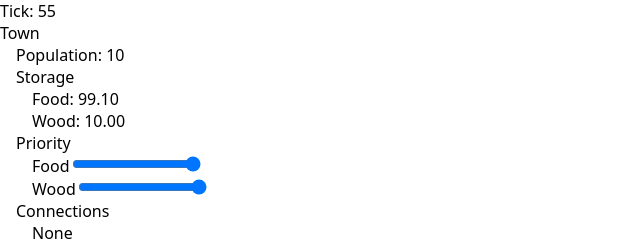
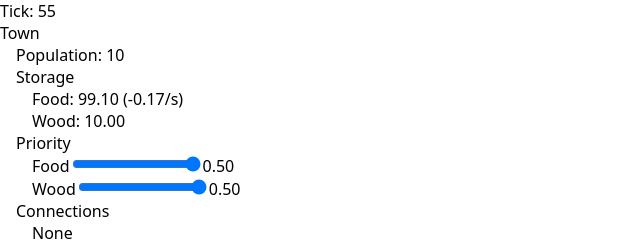
Before and after one commit to tylerschloesser/sim-v6, a React app in the folder packages/app/: page / in a window 1280 px wide. Shown: the top 244 px of the page, without its empty margins (0-640 px from the left). Built offline with nearby package versions, Linux system fonts and the light colour scheme; the HTML template or start-up script is replaced by a standard one.

Commit message:
render final priority

```diff
--- a/packages/app/src/home.tsx
+++ b/packages/app/src/home.tsx
@@ -14,6 +14,10 @@ import {
   TownEntity,
   World,
 } from './types.js'
+import {
+  getFoodPriority,
+  getWoodPriority,
+} from './world.js'
 
 export function Home() {
   const { world, setWorld } = useContext(AppContext)
@@ -53,7 +57,7 @@ export function Home() {
                       <div>Storage</div>
                       <div className={styles.indent}>
                         <div>
-                          {`Food: ${entity.storage.food.count.toFixed(2)}`}
+                          {`Food: ${entity.storage.food.count.toFixed(2)} (${(entity.storage.food.delta * 10).toFixed(2)}/s)`}
                         </div>
                         <div>
                           {`Wood: ${entity.storage.wood.count.toFixed(2)}`}
@@ -80,6 +84,9 @@ export function Home() {
                                 )
                               }}
                             ></input>
+                            {getFoodPriority(
+                              entity,
+                            ).toFixed(2)}
                           </label>
                         </div>
                         <div>
@@ -101,6 +108,9 @@ export function Home() {
                                 )
                               }}
                             ></input>
+                            {getWoodPriority(
+                              entity,
+                            ).toFixed(2)}
                           </label>
                         </div>
                       </div>
--- a/packages/app/src/tick-world.ts
+++ b/packages/app/src/tick-world.ts
@@ -1,10 +1,5 @@
 import invariant from 'tiny-invariant'
-import {
-  EntityType,
-  StorageValue,
-  TownEntity,
-  World,
-} from './types.js'
+import { EntityType, TownEntity, World } from './types.js'
 import { getFoodPriority } from './world.js'
 
 export function tickWorld(world: World): void {
@@ -54,17 +49,10 @@ const INDIVIDUAL_FOOD_PRODUCTION_PER_TICK = convert(
   Unit.Tick,
 )
 
-function incrementStorageValue(
-  value: StorageValue,
-  by: number,
-): void {
-  value.delta = by
+function tickTown(entity: TownEntity, world: World): void {
+  entity.storage.food.delta = 0
+  entity.storage.wood.delta = 0
 
-  value.count += by
-  invariant(value.count >= 0)
-}
-
-function tickTown(entity: TownEntity, world: World): void {
   //
   // Food Consumption
   //
@@ -72,10 +60,10 @@ function tickTown(entity: TownEntity, world: World): void {
   const foodConsumption =
     entity.population * INDIVIDUAL_FOOD_CONSUMPTION_PER_TICK
 
-  incrementStorageValue(
-    entity.storage.food,
-    -foodConsumption,
-  )
+  entity.storage.food.count -= foodConsumption
+  invariant(entity.storage.food.count >= 0)
+
+  entity.storage.food.delta += -foodConsumption
 
   //
   // Food Production
@@ -90,10 +78,8 @@ function tickTown(entity: TownEntity, world: World): void {
       INDIVIDUAL_FOOD_PRODUCTION_PER_TICK *
       foodPriority
 
-    incrementStorageValue(
-      entity.storage.food,
-      foodProduction,
-    )
+    entity.storage.food.count += foodProduction
+    entity.storage.food.delta += foodProduction
   }
 }
 
```
